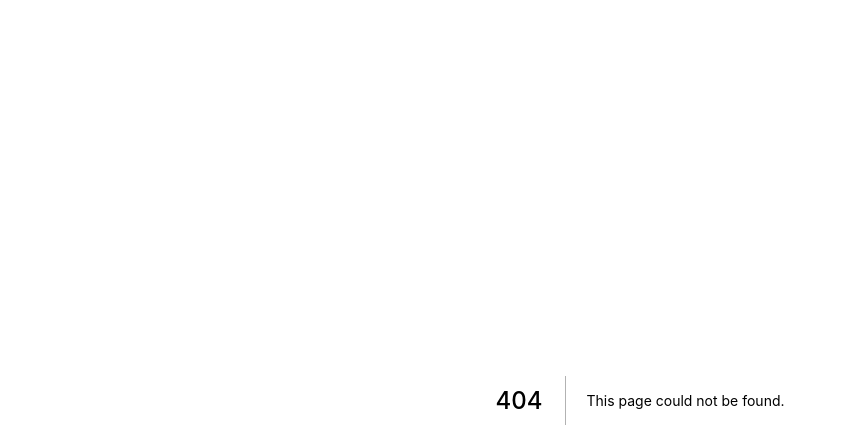
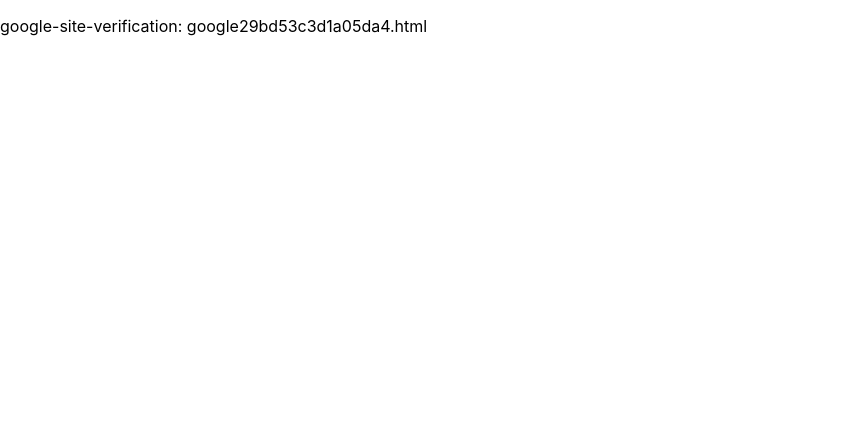
Before and after one commit to ealipio/cod3a, a Next.js app: page /google29bd53c3d1a05da4.html in a window 1280 px wide. Before the commit this address had no page. Shown: the top 448 px of the page, without its empty margins (0-847 px from the left). Built offline with nearby package versions, Linux system fonts and the light colour scheme.

Commit message:
verification

```diff
--- /dev/null
+++ b/pages/google29bd53c3d1a05da4.html/index.js
@@ -0,0 +1,3 @@
+export default function FirstPost() {
+  return <p>google-site-verification: google29bd53c3d1a05da4.html</p>
+}
```
